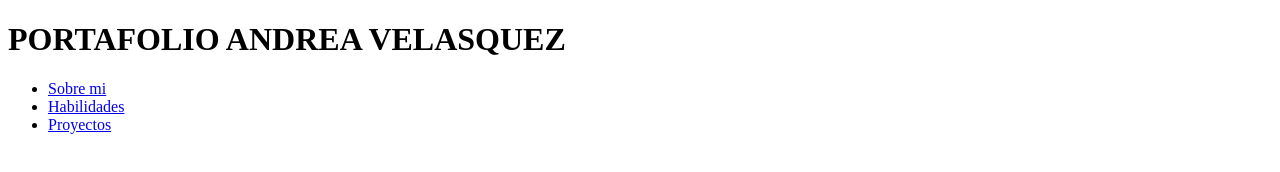
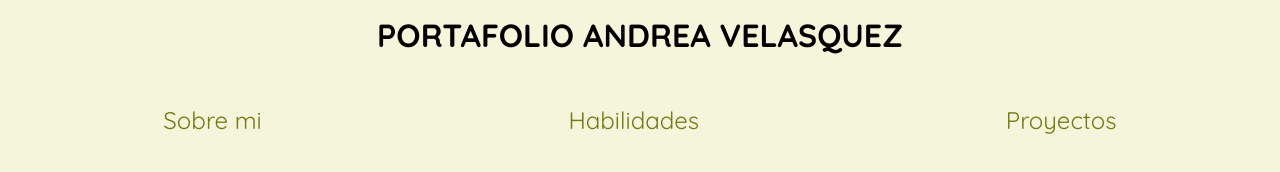
Before and after one commit to AndreaVeltes/PROYECTO_FINAL_ANDREAVELASQUEZ, a plain HTML site: page index.html in a window 1280 px wide. Drawn offline with Linux system fonts and the light colour scheme.

Commit message:
implementando header

```diff
--- /dev/null
+++ b/index.css
@@ -0,0 +1,34 @@
+
+@import url('https://fonts.googleapis.com/css2?family=Quicksand:wght@300..700&display=swap');
+
+*{
+    margin: 0;
+    padding: 0;
+    box-sizing: border-box;
+    font-family: 'Quicksand', sans-serif;
+    background-color: beige
+}
+.Encabezado{
+    padding: 15px 10px;
+    display: flex;
+    flex-direction: column;
+    gap: 50px;
+    justify-content: center;
+    align-items: center;
+}
+.navbar{
+    width: 100%;
+}
+
+.links{
+    display: flex;
+    justify-content: space-around;
+    align-items: center;
+    list-style: none;
+    font-size: 1.5rem;
+}
+
+.links li a{
+    text-decoration: none;
+    color: #777915;
+}
--- a/index.html
+++ b/index.html
@@ -4,13 +4,14 @@
     <meta charset="UTF-8">
     <meta name="viewport" content="width=device-width, initial-scale=1.0">
     <title>PROYECTO FINAL PORTAFOLIO ANDREA VELASQUEZ</title>
+    <link rel= "stylesheet" href="index.css">
 </head>
 
 <body>
-    <header>
+    <header class="Encabezado">
         <h1>PORTAFOLIO ANDREA VELASQUEZ</h1>
-        <nav>
-            <ul>
+        <nav class="navbar">
+            <ul class="links">
                 <li><a href="#about">Sobre mi</a></li>
                 <li><a href="#skills">Habilidades</a></li>
                 <li><a href="#projects">Proyectos</a></li>
@@ -23,5 +24,6 @@
     <footer>
 
     </footer>
+    <script src="index.js"></script>
 </body>
 </html>
```
Also changed, not shown: index.js (added).
